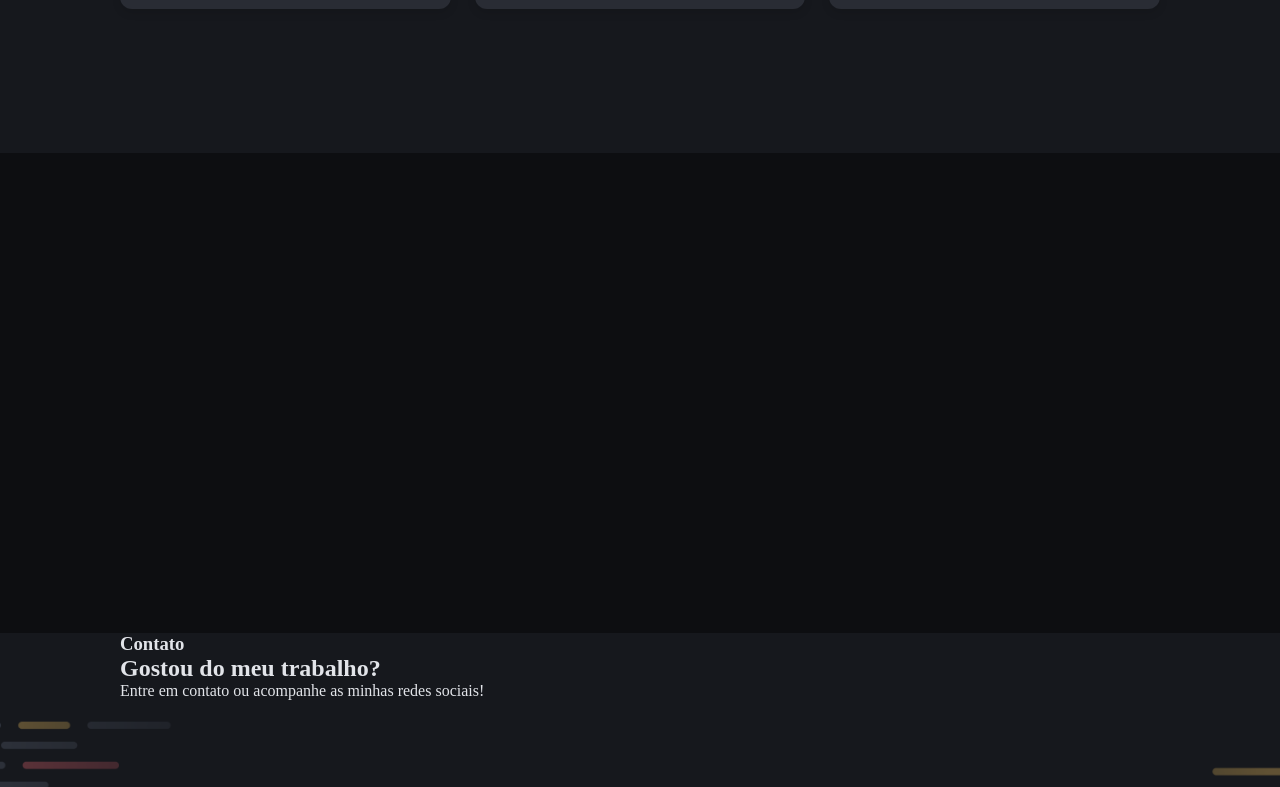
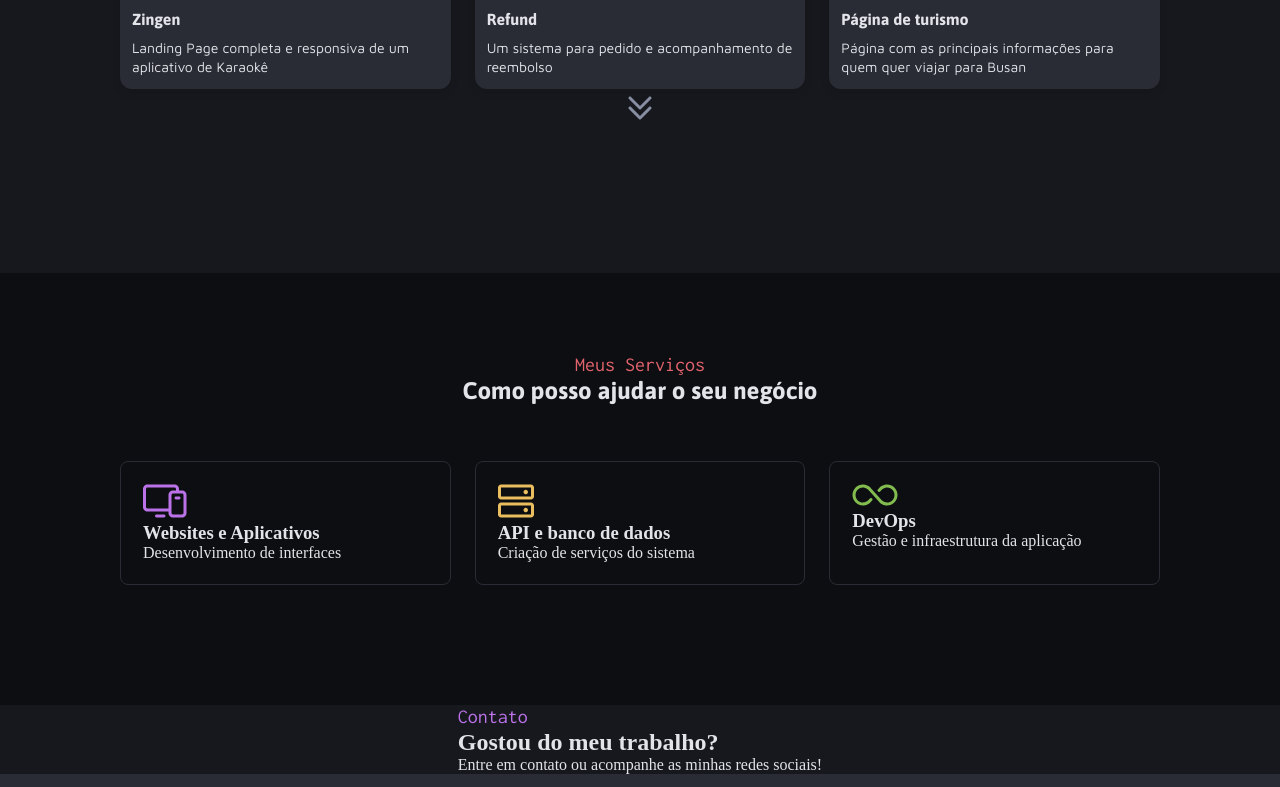
Before and after one commit to luisgcostaguedes/cgdev, a plain HTML site: page index.html in a window 1280 px wide. Shown: the part 1412-2199 px from the top of the page. Drawn offline with Linux system fonts and the light colour scheme.

Commit message:
finish projects

```diff
--- a/css/global.css
+++ b/css/global.css
@@ -6,7 +6,7 @@
 
 :root {
   --main-red: #e3646e;
-  --main-purpe: #bb72e9;
+  --main-purple: #bb72e9;
   --main-blue: #3996db;
   --main-green: #82bc4f;
   --main-yellow: #eabd5f;
--- a/css/sections.css
+++ b/css/sections.css
@@ -3,10 +3,10 @@
   background-size: cover;
   background-position: center;
   background-repeat: no-repeat;
-  height: 750px;
   display: flex;
   flex-direction: column;
   align-items: center;
+  padding-bottom: 120px;
 
   header {
     margin-top: 120px;
@@ -97,12 +97,33 @@
 
 #services {
   background-color: var(--base-gray100);
-  height: 480px;
+
+  header {
+    padding-top: 80px;
+    text-align: center;
+  }
+
+  .card-container {
+    margin-top: 55px;
+    padding-bottom: 120px;
+    display: grid;
+    grid-template-columns: repeat(3, 1fr);
+    gap: 24px;
+  }
+
+  .card {
+    border-radius: 8px;
+    border: 1px solid var(--base-gray300);
+    padding: 22px;
+  }
 }
+
 #contact {
   background-image: url(../assets/Background_Contacts.png);
   background-size: cover;
   background-position: center;
   background-repeat: no-repeat;
-  height: 480px;
+  display: flex;
+  flex-direction: column;
+  align-items: center;
 }
--- a/index.html
+++ b/index.html
@@ -131,22 +131,51 @@
         </div>
 
       </div>
-
+      <a href=""><img class="btn-arrow-down" src="./assets/CaretDoubleDown.svg" alt=""></a>
 
     </section>
     <section id="services">
-      <div class="container"></div>
+      <div class="container">
+        <header>
+          <h3 class="text-sub main-red ">Meus Serviços</h3>
+          <h2 class="title-md">Como posso ajudar o seu negócio</h2>
+        </header>
+        <div class="card-container">
+          <div class="card">
+            <img src="./assets/pc.svg" alt="">
+            <div>
+              <h3>Websites e Aplicativos</h3>
+              <p>Desenvolvimento de interfaces</p>
+            </div>
+          </div>
+
+          <div class="card">
+            <img src="./assets/database.svg" alt="">
+            <div>
+              <h3>API e banco de dados</h3>
+              <p>Criação de serviços do sistema</p>
+            </div>
+          </div>
+
+          <div class="card">
+            <img src="./assets/devops.svg" alt="">
+            <div>
+              <h3>DevOps</h3>
+              <p>Gestão e infraestrutura da aplicação</p>
+            </div>
+          </div>
+
+        </div>
+      </div>
     </section>
     <section id="contact">
       <div class="container">
         <header>
-          <h3>Contato</h3>
+          <h3 class="text-sub main-purple">Contato</h3>
           <h2>Gostou do meu trabalho?</h2>
           <p>Entre em contato ou acompanhe as minhas redes sociais!</p>
         </header>
-        <div>
 
-        </div>
       </div>
     </section>
 
```
Also changed, not shown: assets/database.svg (added), assets/devops.svg (added), assets/pc.svg (added).
